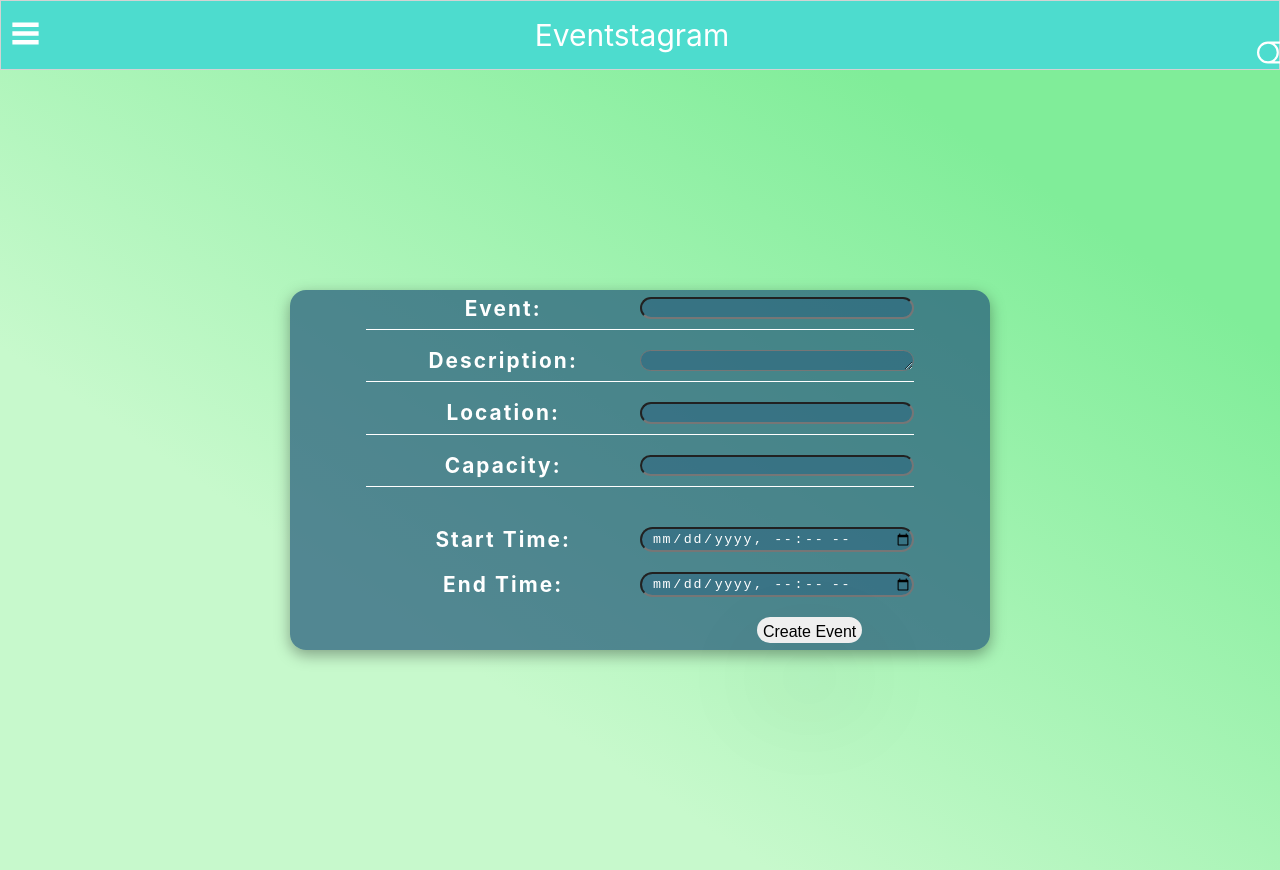
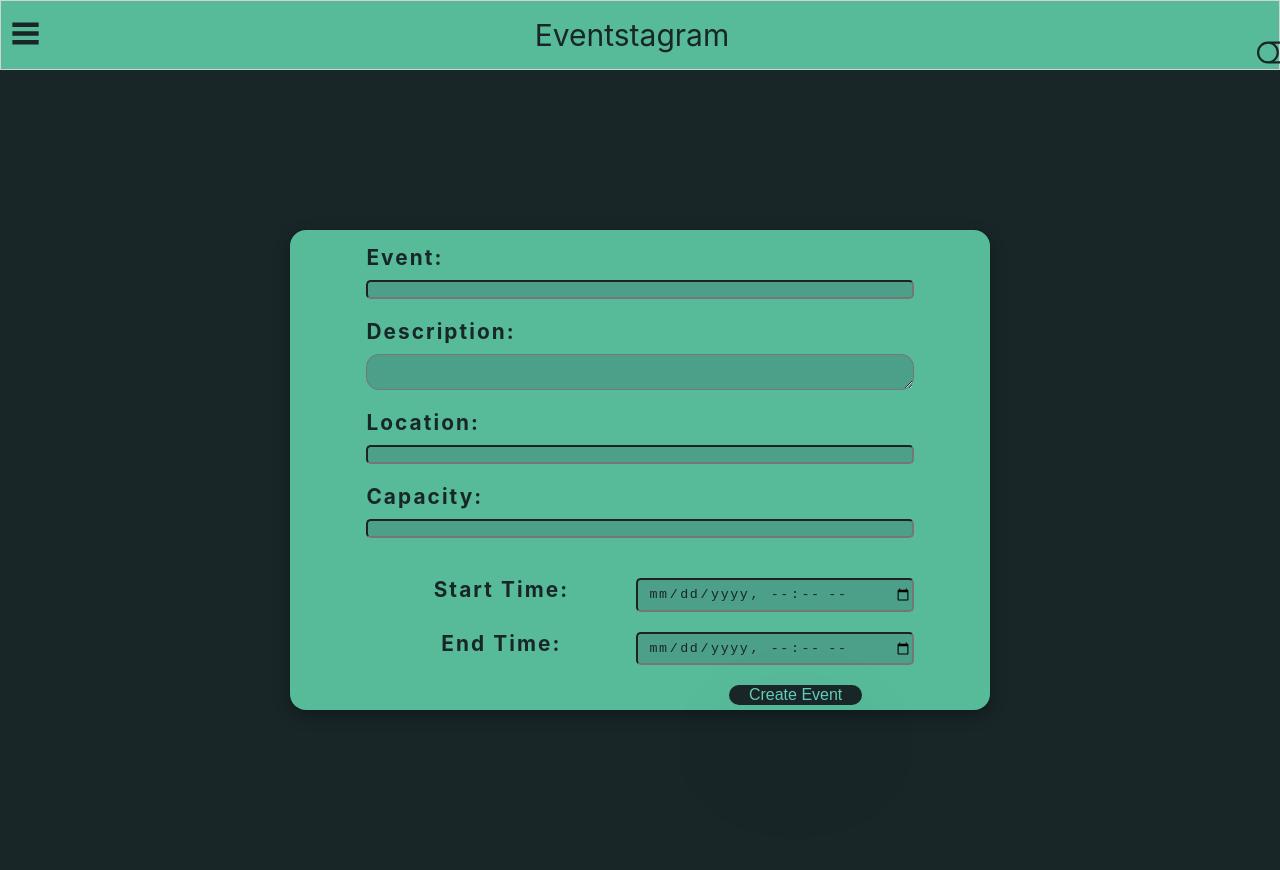
Before and after one commit to Ishamoridin/EventstagramFrontend, a React (Create React App) app: page /PostEvent in a window 1280 px wide. Built offline with nearby package versions, Linux system fonts and the light colour scheme.

Commit message:
create post style done

```diff
--- a/src/App.css
+++ b/src/App.css
@@ -12,7 +12,8 @@
 }
 
 .App {
-  background-image: linear-gradient(to top right, #c7f9cc 30%, #80ed99 80%);
+  /* background-image: linear-gradient(to top right, #c7f9cc 30%, #80ed99 80%); */
+  background-color: #182628;
 }
 
 .App {
--- a/src/index.css
+++ b/src/index.css
@@ -30,3 +30,15 @@ code {
   color: #c7f9cc;
   color: rgba(199, 249, 204);
 }
+
+:root {
+  color: #182628;
+
+  color: #65ccb8;
+
+  color: #57ba98;
+
+  color: #3b945e;
+
+  color: #f2f2f2;
+}
--- a/src/styles/CreateEvent.css
+++ b/src/styles/CreateEvent.css
@@ -10,8 +10,10 @@
   display: flex;
   /* justify-content: center; */
   align-items: center;
-  background-color: rgba(34, 87, 122, 0.7);
-  height: 45vh;
+  /* background-color: rgba(34, 87, 122, 0.7); */
+  /* background-color: #65ccb8; */
+  background-color: #57ba98;
+  height: 60vh;
   width: 70%;
   max-width: 700px;
   border-radius: 1rem;
@@ -27,64 +29,76 @@ form {
   width: 100%;
   margin: 8px;
   border-radius: 1rem;
-  color: #fff;
+  /* color: #fff; */
+  color: #182628;
   font-weight: bold;
   letter-spacing: 0.13rem;
 }
 
 .event-container {
   display: flex;
-  justify-content: space-evenly;
+  flex-direction: column;
+  margin-top: 15px;
+  /* justify-content: space-evenly; */
   width: 80%;
-  height: 9%;
-  align-items: center;
+  height: 13%;
+  /* align-items: center; */
+  text-align: left;
   font-size: 1.3rem;
-  padding-bottom: 10px;
-  border-bottom: 1px solid #fff;
+  /* padding-bottom: 10px; */
+  /* border-bottom: 1px solid #182628; */
 }
 
 .description-container {
   display: flex;
-  justify-content: space-evenly;
+  flex-direction: column;
+  /* justify-content: space-evenly; */
   width: 80%;
-  height: 9%;
-  align-items: center;
+  height: 15%;
+  /* align-items: center; */
+  text-align: left;
   font-size: 1.3rem;
-  padding-bottom: 10px;
-  border-bottom: 1px solid #fff;
+  /* padding-bottom: 10px; */
+  /* border-bottom: 1px solid #182628; */
 }
 
 .location-container {
   display: flex;
-  justify-content: space-evenly;
+  flex-direction: column;
+  /* justify-content: space-evenly; */
   width: 80%;
-  height: 9%;
-  align-items: center;
+  height: 13%;
+  /* align-items: center; */
+  text-align: left;
   font-size: 1.3rem;
-  padding-bottom: 10px;
-  border-bottom: 1px solid #fff;
+  /* padding-bottom: 10px; */
+  /* border-bottom: 1px solid #182628; */
 }
 
 .capacity-container {
   display: flex;
-  justify-content: space-evenly;
+  flex-direction: column;
+  /* justify-content: space-evenly; */
   width: 80%;
-  height: 9%;
-  align-items: center;
+  height: 13%;
+  /* align-items: center; */
+  text-align: left;
   font-size: 1.3rem;
-  padding-bottom: 10px;
-  border-bottom: 1px solid #fff;
+  /* padding-bottom: 10px; */
+  /* border-bottom: 1px solid #182628; */
 }
 
 .instance-container {
   display: flex;
+  flex-direction: column;
   justify-content: space-evenly;
   width: 80%;
   height: 9%;
-  align-items: center;
+  /* align-items: center; */
+  text-align: left;
   font-size: 1.3rem;
   padding-bottom: 10px;
-  border-bottom: 1px solid #fff;
+  border-bottom: 1px solid #182628;
 }
 
 .start-time-container {
@@ -109,29 +123,34 @@ label {
   flex-basis: 20%;
   max-width: 20%; */
   display: inline-block;
-  width: 50%;
+  width: 100%;
+  margin-bottom: 10px;
 }
 
 input {
   /* flex: 2;
   flex-basis: 20%;
   max-width: 20%; */
-  width: 50%;
+  width: 100%;
   height: 100%;
-  border-radius: 1.5rem;
-  background-color: rgba(34, 87, 122, 0.4);
-  color: #fff;
+  border-radius: 0.3rem;
+  /* background-color: rgba(34, 87, 122, 0.4); */
+  background-color: rgba(17, 12, 46, 0.15);
+  /* color: #fff; */
+  color: #182628;
   /* font-weight: bold; */
   letter-spacing: 0.1rem;
   padding-left: 10px;
 }
 
 textarea {
-  width: 50%;
+  width: 100%;
   height: 100%;
-  border-radius: 1.5rem;
-  background-color: rgba(34, 87, 122, 0.4);
-  color: #fff;
+  border-radius: 0.8rem;
+  /* background-color: rgba(34, 87, 122, 0.4); */
+  background-color: rgba(17, 12, 46, 0.15);
+  /* color: #fff; */
+  color: #182628;
   /* font-weight: bold; */
   letter-spacing: 0.1rem;
   padding-left: 10px;
@@ -153,6 +172,10 @@ textarea {
   text-align: center;
   border: 0;
   box-shadow: rgba(17, 12, 46, 0.15) 0px 48px 100px 0px;
+  margin-bottom: 5px;
+  background-color: #182628;
+  color: #65ccb8;
+  padding: 0 20px;
 }
 
 .btn-wrapper button:hover {
--- a/src/styles/Navbar.css
+++ b/src/styles/Navbar.css
@@ -1,4 +1,4 @@
-*{
+* {
   margin: 0;
   padding: 0;
 }
@@ -22,9 +22,12 @@
     margin-right: 95%;
 } */
 
-.tool-bar{
-    background: rgb(77, 220, 206);
-    color: #fff;
+.tool-bar {
+  /* background: rgb(77, 220, 206); */
+  /* background-color: #65ccb8; */
+  background-color: #57ba98;
+  /* color: #fff; */
+  color: #182628;
   display: flex;
   justify-content: center;
   justify-items: center;
@@ -35,65 +38,72 @@
   padding: 1rem;
 }
 
-.sidebar{
+.sidebar {
   position: absolute;
-    background: rgb(77, 220, 206);
-    color: #fff;
+  /* background: rgb(77, 220, 206); */
+  /* background-color: #65ccb8; */
+  background-color: #57ba98;
+  /* color: #fff; */
+  color: #182628;
   top: 0;
   left: 0;
-    height: 100vh;
+  height: 100%;
+  min-height: 100vh;
   width: 280px;
   transform: translate(-100%);
   transition: all 0.4s;
 }
 
-
-
-.sidebar li{
+.sidebar li {
   list-style: none;
   padding: 1rem 2rem;
-    border-bottom: 1px solid lightgray;
+  /* border-bottom: 1px solid lightgray; */
+  /* border-bottom: 1px solid #f2f2f2; */
   display: flex;
   align-items: center;
   gap: 1rem;
   font-size: 22px;
-
 }
 
-.sidebar li:hover{
-    background-color: #fff;
-    color: rgb(77, 220, 206);
+.sidebar li a {
+  text-decoration: none;
+  color: #182628;
 }
 
-.sidebar--open{
-    transform: translate(0%);
+.sidebar li:hover {
+  background-color: #f2f2f2;
+  /* color: rgb(77, 220, 206); */
 }
 
+.sidebar--open {
+  transform: translate(0%);
+  min-height: 100%;
+}
 
-.backdrop{
+.backdrop {
   position: fixed;
   top: 0;
   left: 0;
   width: 100%;
-    height: 100vh;
+  height: 100%;
   display: none;
 }
 
-.backdrop--open{
+.backdrop--open {
   display: block;
   scroll-behavior: smooth;
 }
 
-.title{
+.title {
   justify-items: center;
   font-size: 30px;
 }
 
-.toggleoff{
+.toggleoff {
   position: absolute;
   margin-left: 40%;
 }
-.bar{
+.bar {
   position: absolute;
   margin-right: 96%;
 }
```
Lines whose indentation alone changed are shown as unchanged.
